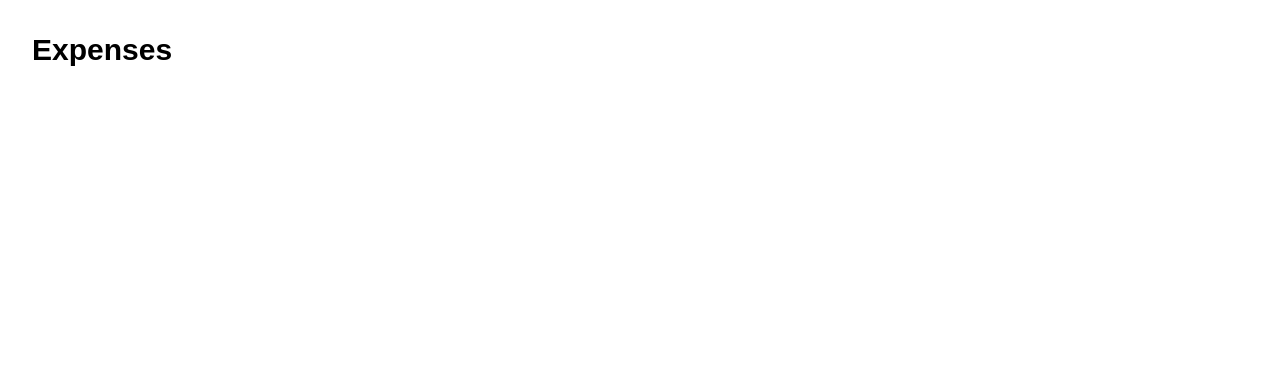
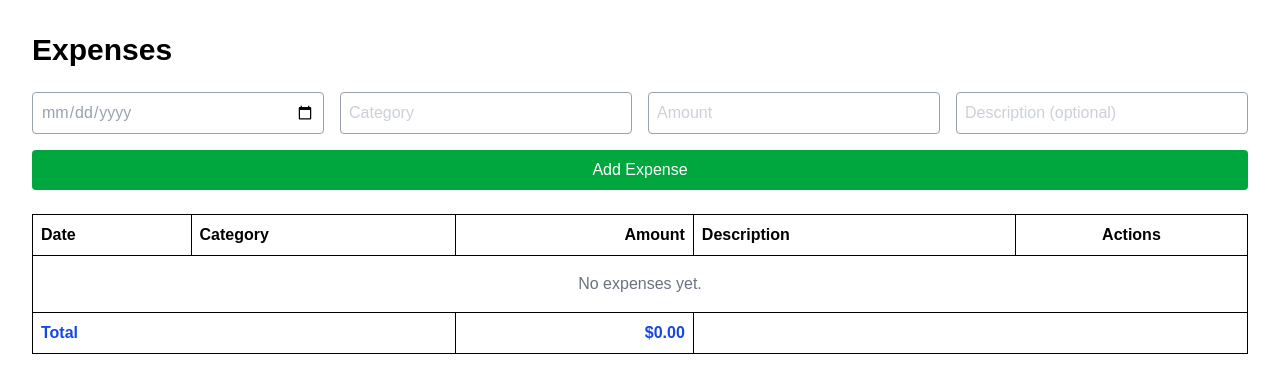
Before and after one commit to fofananumber1/financebudgetapp, a Next.js app: page /expenses in a window 1280 px wide. Shown: the top 392 px of the page. Built offline with nearby package versions, Linux system fonts and the light colour scheme.

Commit message:
Added functionality for Expenses Page, which allows a table of expenses to be added or deleted from

```diff
--- a/app/expenses/page.tsx
+++ b/app/expenses/page.tsx
@@ -2,6 +2,7 @@
 
 import React, { useMemo, useState } from 'react';
 import useExpenses from '@/app/hooks/useExpenses';
+import { totalmem } from 'os';
 
 export default function ExpensesPage() {
     const { expenses, addExpense, deleteExpense } = useExpenses();
@@ -36,16 +37,118 @@ export default function ExpensesPage() {
         });
 
         setForm({ date: '', category: '', amount: '', description: '' });
-
-        const total = useMemo(
+    }
+    const total = useMemo(
             () => expenses.reduce((sum, exp) => sum + (exp.amount || 0), 0),
             [expenses]
         );
-    }
 
     return (
         <main className="min-h-screen bg-white p-8">
             <h1 className="text-3xl font-bold mb-6 text-black">Expenses</h1>
+
+            {/* Add Expense Form */}
+            <form
+                onSubmit={handleAdd}
+                className="grid grid-cols-1 sm:grid-cols-2 lg:grid-cols-4 gap-4 mb-6"
+            >
+                <input
+                    type="date"
+                    name="date"
+                    value={form.date}
+                    onChange={handleChange}
+                    className="border rounded p-2 text-gray-400"
+                    required
+                />
+                <input
+                    type="text"
+                    name="category"
+                    placeholder="Category"
+                    value={form.category}
+                    onChange={handleChange}
+                    className="border rounded p-2 text-gray-400"
+                    required
+                />
+                <input
+                    type="number"
+                    name="amount"
+                    placeholder="Amount"
+                    value={form.amount}
+                    onChange={handleChange}
+                    className="border rounded p-2 text-gray-400"
+                    step="0.01"
+                    min="0"
+                    required
+                />
+                <input
+                    type="text"
+                    name="description"
+                    placeholder="Description (optional)"
+                    value={form.description}
+                    onChange={handleChange}
+                    className="border rounded p-2 text-gray-400"
+                />
+
+                <button
+                    type="submit"
+                    className="col-span-full px-4 py-2 bg-green-600 text-white rounded hover:bg-green-700 transition"
+                >
+                    Add Expense
+                </button>
+            </form>
+
+            {/* Expenses Table */}
+            <div className="overflow-x-auto">
+                <table className="w-full table-auto border-collapse">
+                    <thead>
+                        <tr className="text-black">
+                            <th className="border p-2 text-left">Date</th>
+                            <th className="border p-2 text-left">Category</th>
+                            <th className="border p-2 text-right">Amount</th>
+                            <th className="border p-2 text-left">Description</th>
+                            <th className="border p-2 text-center">Actions</th>
+                        </tr>
+                    </thead>
+                    <tbody>
+                        {expenses.length > 0 ? (
+                            expenses.map((exp) => (
+                                <tr key={exp.id} className="hover:bg-blue-50">
+                                    <td className="border p-2 border-black text-black">{exp.date}</td>
+                                    <td className="border p-2 border-black text-black">{exp.category}</td>
+                                    <td className="border p-2 border-black text-right text-black">${exp.amount.toFixed(2)}</td>
+                                    <td className="border p-2 border-black text-black">{exp.description}</td>
+                                    <td className="border p-2 border-black text-center text-black">
+                                        <button
+                                            onClick={() => deleteExpense(exp.id)}
+                                            className="px-2 py-1 bg-red-500 text-white rounded hover:bg-red-600 transition"
+                                        >
+                                            Delete
+                                        </button>
+                                    </td>
+                                </tr>
+                            ))
+                        ) : (
+                            <tr>
+                                <td colSpan={5} className="border p-4 text-center text-gray-500 border-black">
+                                    No expenses yet.
+                                </td>
+                            </tr>
+                        )}
+                    </tbody>
+                    <tfoot>
+                        <tr className="text-gray-400">
+                            <td className="border p-2 font-bold text-blue-700 border-black" colSpan={2}>
+                                Total
+                            </td>
+                            <td className="border p-2 text-right font-semibold text-blue-700 border-black">
+                                ${total.toFixed(2)}
+                            </td>
+                            <td className="border p-2 border-black" colSpan={2}></td>
+                        </tr>
+                    </tfoot>
+                </table>
+            </div>
+
         </main>
     )
 
```
